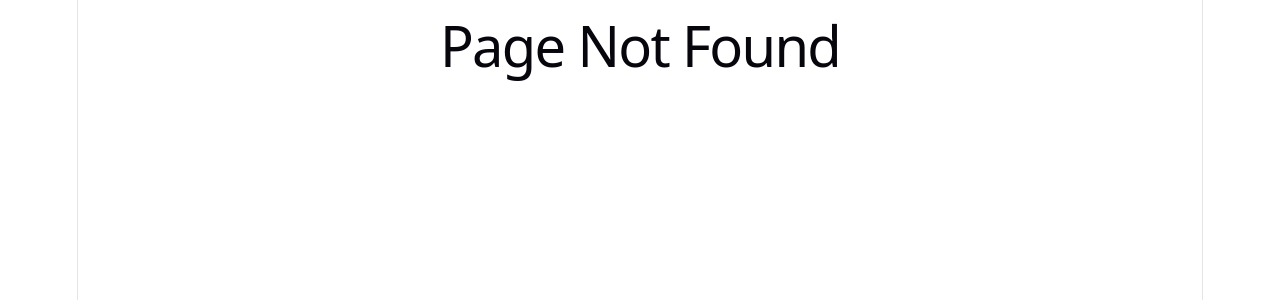
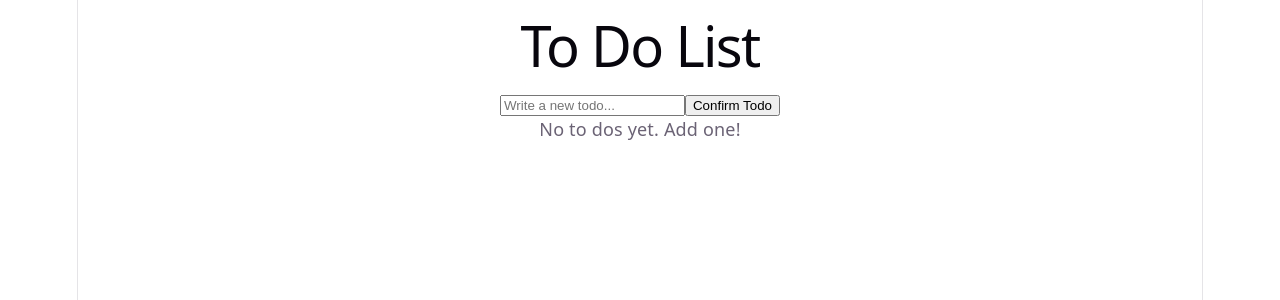
Before and after one commit to danielk0104/Mobile-Web-Assessment-PWA, a React (Vite) app: page /todo in a window 1280 px wide. Before the commit this address had no page. Shown: the top 300 px of the page. Built offline with nearby package versions, Linux system fonts and the light colour scheme.

Commit message:
Added todo list

```diff
--- a/src/App.jsx
+++ b/src/App.jsx
@@ -1,12 +1,14 @@
 import "./App.css"
 import { Routes, Route } from "react-router-dom"
 import Journal from "./journal/Journal"
+import Todo from "./todo/Todo"
 
 function App() {
   return (
     <div>
       <Routes>
         <Route path="/" element={<Journal />} />
+        <Route path="/todo" element={<Todo />} />
         <Route path="*" element={<h1>Page Not Found</h1>} />
       </Routes>
     </div>
--- /dev/null
+++ b/src/todo/Todo.jsx
@@ -0,0 +1,47 @@
+import { useState } from "react"
+import Header from "../components/Header"
+import TodoList from "./TodoList"
+import TodoForm from "./TodoForm"
+
+function Todo() {
+    const [todos, setTodos] = useState([])
+
+    // Create a new todo
+    function addTodo(text) {
+        setTodos(
+            [...todos, {time: Date.now(), text: text, completed: false}]
+        )
+    }
+
+    // Toggle the status of a todo
+    function toggleTodo(time) {
+        setTodos(
+            todos.map(
+                function (todo) {
+                    return todo.time === time ? { ...todo, completed: !todo.completed } : todo
+                }
+            )
+        )
+    }
+
+    // Delete a todo
+    function deleteTodo(time) {
+        setTodos(
+            todos.filter(
+                function (todo) {
+                    return todo.time !== time
+                }
+            )
+        )
+    }
+
+    return (
+        <div>
+            <Header title="To Do List" />
+            <TodoForm handleSubmit={addTodo} />
+            <TodoList todos={todos} handleToggle={toggleTodo} handleDelete={deleteTodo}/>
+        </div>
+    )
+}
+
+export default Todo
--- /dev/null
+++ b/src/todo/TodoForm.jsx
@@ -0,0 +1,34 @@
+import { useState } from "react"
+
+function TodoForm(props) {
+    const [text, setText] = useState("")
+
+    function handleSubmit() {
+        const trimmed = text.trim()
+
+        if (!trimmed) return
+
+        props.handleSubmit(trimmed)
+
+        setText("")
+    }
+
+    return (
+        <div>
+            <input
+                type="text"
+                value={text}
+                maxLength="100"
+                onChange={(e) => setText(e.target.value)}
+                placeholder="Write a new todo..."
+            />
+            <button
+                onClick={handleSubmit}
+            >
+                Confirm Todo
+            </button>
+        </div>
+    )
+}
+
+export default TodoForm
--- /dev/null
+++ b/src/todo/TodoItem.jsx
@@ -0,0 +1,21 @@
+function TodoItem(props) {
+    return (
+        <li>
+            <div>
+                <input
+                    type="checkbox"
+                    checked={props.todo.completed}
+                    onChange={() => props.handleToggle(props.todo.time)}
+                />
+                <span className={props.todo.completed ? "line-through text-gray-500" : ""}>
+                    {props.todo.text}
+                </span>
+            </div>
+            <button onClick={() => props.handleDelete(props.todo.time)}>
+                Delete
+            </button>
+        </li>
+    )
+}
+
+export default TodoItem
--- /dev/null
+++ b/src/todo/TodoList.jsx
@@ -0,0 +1,29 @@
+import Todo from "./Todo"
+import TodoItem from "./TodoItem"
+
+function TodoList(props) {
+    if (props.todos.length === 0) {
+        return <p>No to dos yet. Add one!</p>
+    }
+
+    const todos = props.todos.map(
+        function (todo) {
+            return (
+                <TodoItem
+                    key={todo.time}
+                    todo={todo}
+                    handleToggle={props.handleToggle}
+                    handleDelete={props.handleDelete}
+                />
+            )
+        }
+    )
+
+    return (
+        <ul>
+            {todos}
+        </ul>
+    )
+}
+
+export default TodoList
```
